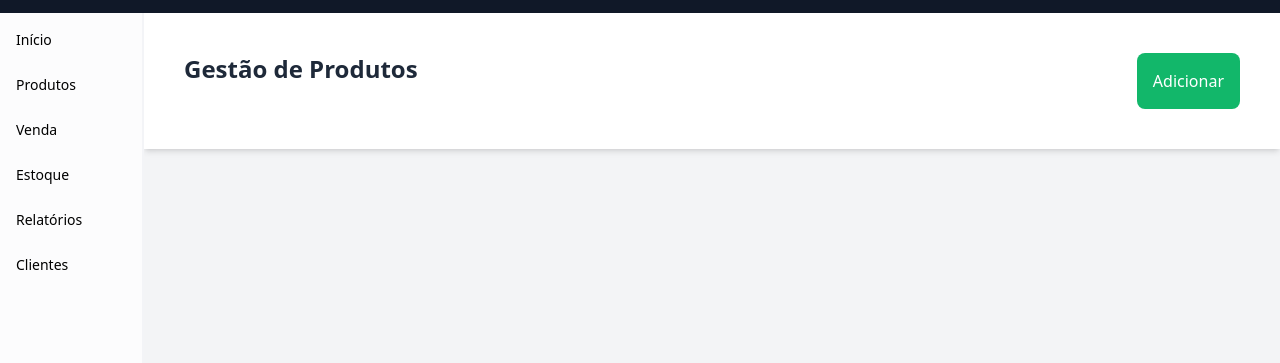
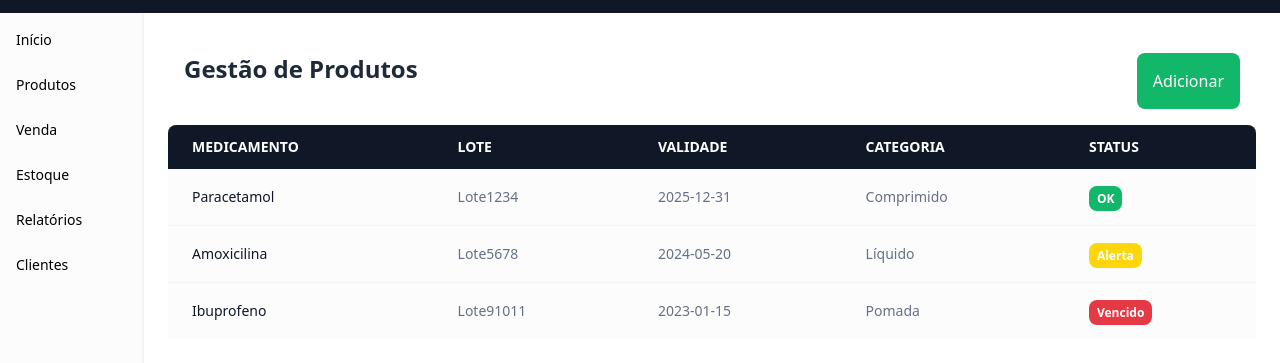
Before and after one commit to Frankllin151/mvp-farmacia, a plain HTML site: page painel.html in a window 1280 px wide. Shown: the part 51-414 px from the top of the page. Drawn offline with nearby package versions, Linux system fonts and the light colour scheme.

Commit message:
feat:Tabela de prodouto criada

```diff
--- a/assets/js/gestao-produto.js
+++ b/assets/js/gestao-produto.js
@@ -25,4 +25,4 @@ setTimeout(() => {
  Alerta.classList.add("hidden")
  Alerta.classList.remove("flex")
  Alerta.classList.remove("inline-block")
-}, 5000)
+}, 1000)
--- a/painel.html
+++ b/painel.html
@@ -165,6 +165,58 @@ class="fixed inset-0  bg-opacity-50 flex items-center justify-center hidden"
     <p>Dados não inserido corretamente</p>
   </div>
   <!---mensagem vermelha end-->
+
+
+
+  <div class="min-h-screen overflow-x-scroll">
+    <div class="overflow-y-scroll rounded-lg shadow-lg " style="height: 1400px;">
+      <table class="min-w-full bg-white rounded-lg ">
+        <thead class="bg-[#101828] text-white">
+          <tr>
+            <th class="px-6 py-3 text-left text-sm font-semibold uppercase">Medicamento</th>
+            <th class="px-6 py-3 text-left text-sm font-semibold uppercase">Lote</th>
+            <th class="px-6 py-3 text-left text-sm font-semibold uppercase">Validade</th>
+            <th class="px-6 py-3 text-left text-sm font-semibold uppercase">Categoria</th>
+            <th class="px-6 py-3 text-left text-sm font-semibold uppercase">Status</th>
+          </tr>
+        </thead>
+        <tbody class="divide-y divide-[#f3f4f7] ">
+          <!-- Linha 1 -->
+          <tr class="bg-[#fcfcfd]">
+            <td class="px-6 py-4 text-sm text-[#101828]">Paracetamol</td>
+            <td class="px-6 py-4 text-sm text-[#667085]">Lote1234</td>
+            <td class="px-6 py-4 text-sm text-[#667085]">2025-12-31</td>
+            <td class="px-6 py-4 text-sm text-[#667085]">Comprimido</td>
+            <td class="px-6 py-4">
+              <span class="px-2 py-1 text-xs font-semibold text-white bg-[#12b76a] rounded-lg">OK</span>
+            </td>
+          </tr>
+          <!-- Linha 2 -->
+          <tr class="bg-[#fcfcfd]">
+            <td class="px-6 py-4 text-sm text-[#101828]">Amoxicilina</td>
+            <td class="px-6 py-4 text-sm text-[#667085]">Lote5678</td>
+            <td class="px-6 py-4 text-sm text-[#667085]">2024-05-20</td>
+            <td class="px-6 py-4 text-sm text-[#667085]">Líquido</td>
+            <td class="px-6 py-4">
+              <span class="px-2 py-1 text-xs font-semibold text-white bg-[#ffd60a] rounded-lg">Alerta</span>
+            </td>
+          </tr>
+          <!-- Linha 3 -->
+          <tr class="bg-[#fcfcfd]">
+            <td class="px-6 py-4 text-sm text-[#101828]">Ibuprofeno</td>
+            <td class="px-6 py-4 text-sm text-[#667085]">Lote91011</td>
+            <td class="px-6 py-4 text-sm text-[#667085]">2023-01-15</td>
+            <td class="px-6 py-4 text-sm text-[#667085]">Pomada</td>
+            <td class="px-6 py-4">
+              <span class="px-2 py-1 text-xs font-semibold text-white bg-[#e63946] rounded-lg">Vencido</span>
+            </td>
+          </tr>
+        </tbody>
+      </table>
+
+    </div>
+  </div>
+
     </main>
   </div>
 
```
Also changed, not shown: CHANGELOG.md.
